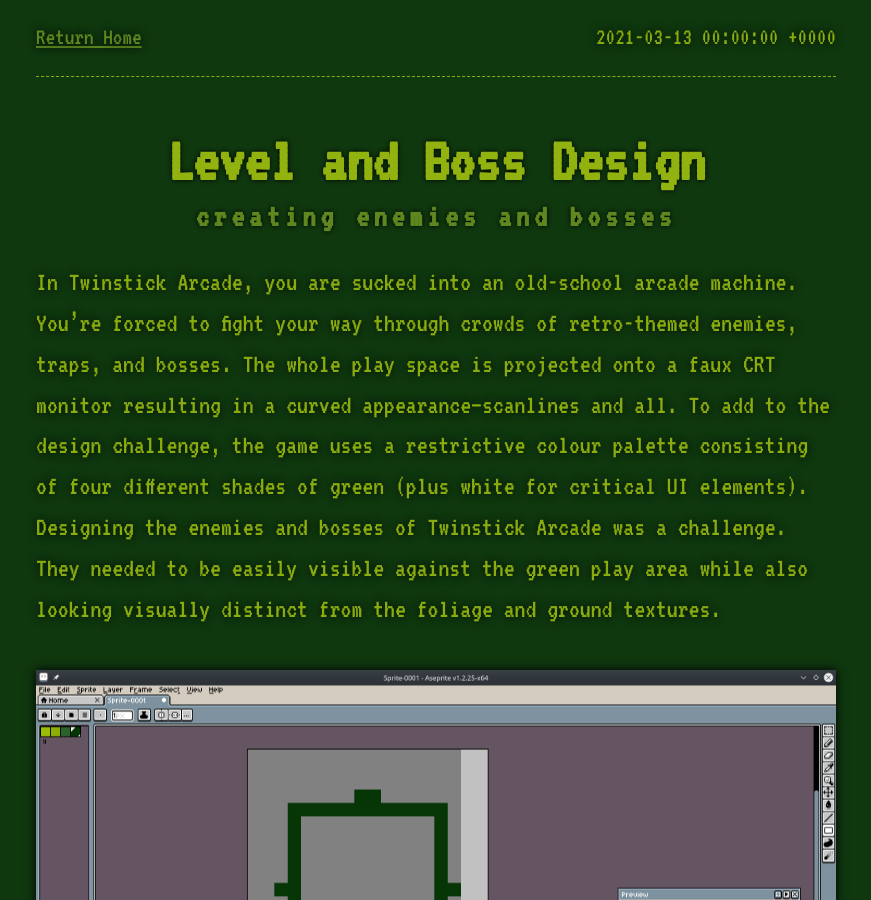
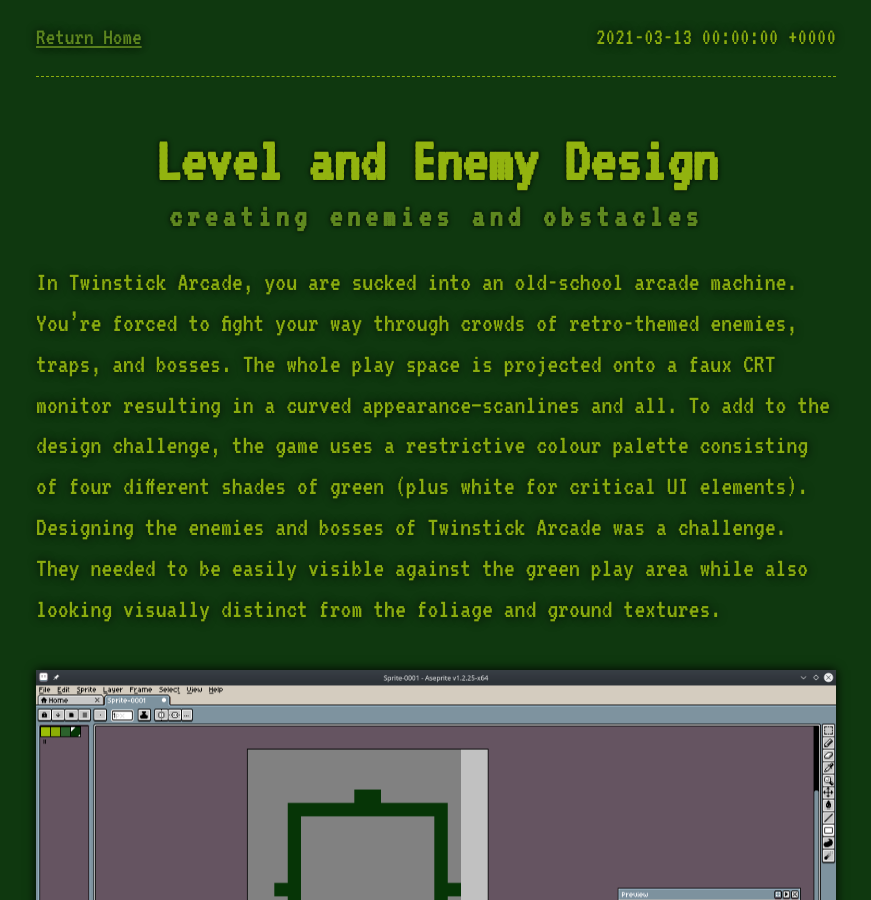
Before and after one commit to AquinasGames/website, a Jekyll site: the page built from TwinstickArcade/_posts/2021-03-13-devlog-1.md, in a window 1280 px wide and 900 px high. Shown: the whole window, without its empty margins (204-1075 px from the left). Built offline with Jekyll 4.4.1, drawn with Linux system fonts in a browser that asks for light colours.

Commit message:
Change "bosses" to "enemies"
- Change "bosses" to "enemies" in title of post
- Remove mention of bosses in title, replace with "obstacles"

```diff
--- a/TwinstickArcade/_posts/2021-03-13-devlog-1.md
+++ b/TwinstickArcade/_posts/2021-03-13-devlog-1.md
@@ -1,12 +1,12 @@
 ---
-title: "Devlog 1: Level and Boss Design"
+title: "Devlog 1: Level and Enemy Design"
 author: Michael Bassili
 layout: twinstick-arcade-post
 permalink: TwinstickArcade/Devlog-1
 ---
 
-# Level and Boss Design
-## creating enemies and bosses
+# Level and Enemy Design
+## creating enemies and obstacles
 
 In Twinstick Arcade, you are sucked into an old-school arcade machine. You’re forced to fight your way through crowds of retro-themed enemies, traps, and bosses. The whole play space is projected onto a faux CRT monitor resulting in a curved appearance—scanlines and all. To add to the design challenge, the game uses a restrictive colour palette consisting of four different shades of green (plus white for critical UI elements). Designing the enemies and bosses of Twinstick Arcade was a challenge. They needed to be easily visible against the green play area while also looking visually distinct from the foliage and ground textures.
 
```
